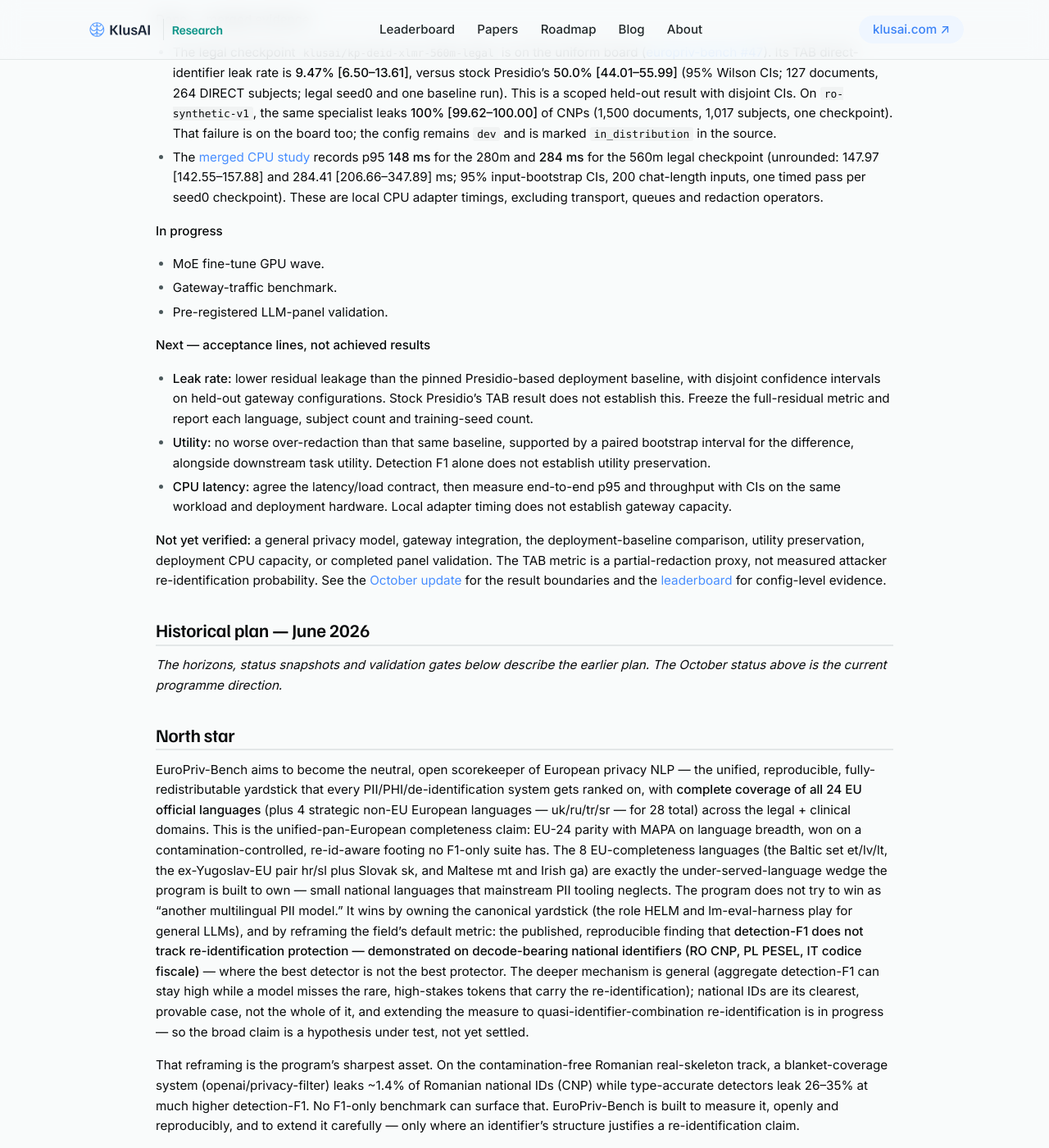
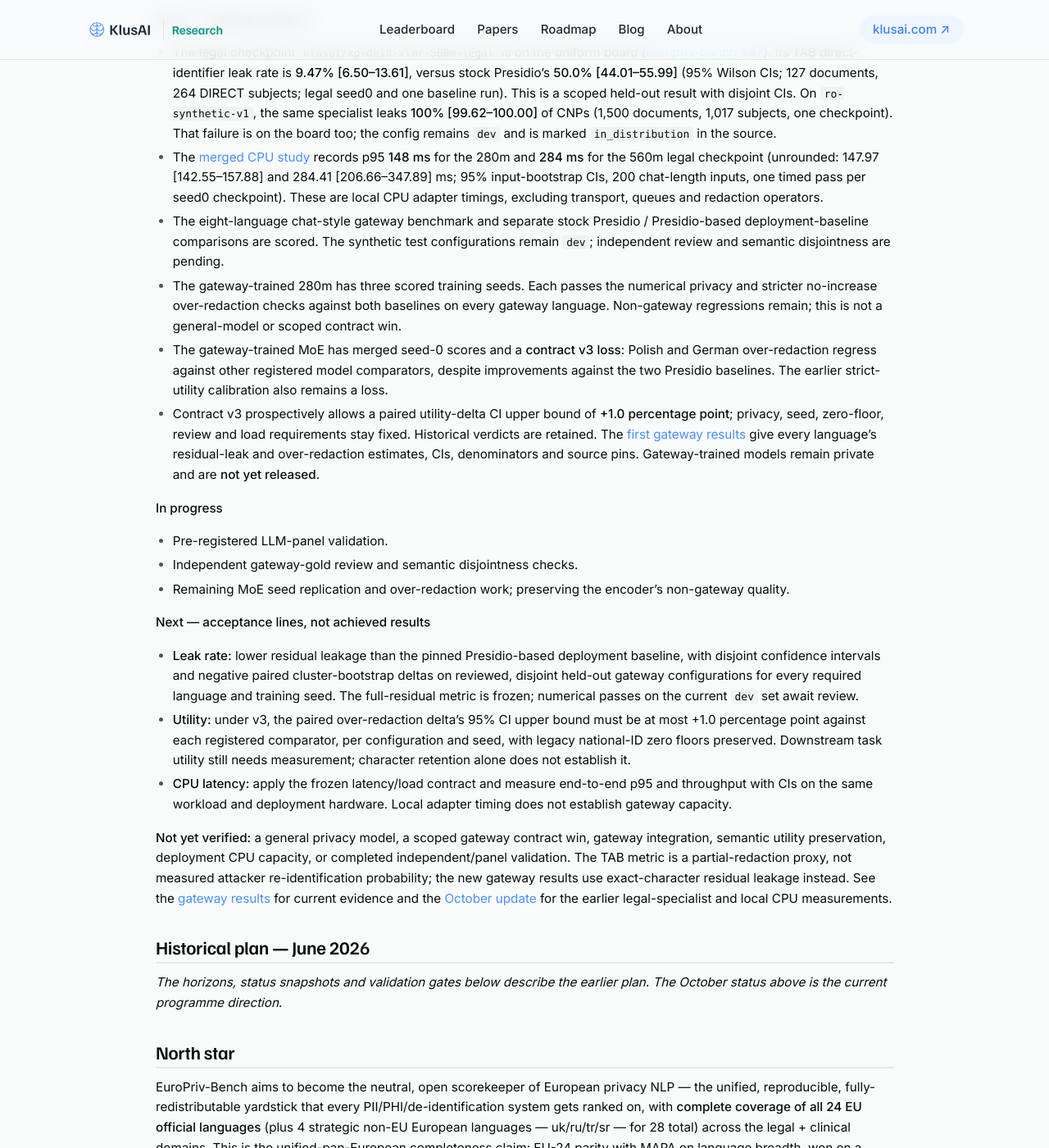
Before and after one commit to klusai/klusai-pages-research, a Jekyll site: the page built from roadmap.md, in a window 1280 px wide and 1400 px high, scrolled down 562 px. Shown: the whole window at 82% size. Built offline with Jekyll 4.4.1, drawn with Linux system fonts in a browser that asks for light colours.

Commit message:
Document first gateway privacy results and limitations (#32)
Co-authored-by: Mihai Nadăș <1038036+mihainadas@users.noreply.github.com>

```diff
--- a/roadmap.md
+++ b/roadmap.md
@@ -33,31 +33,48 @@ validation. Panel validation is still in progress; existing `dev` rows are not p
   (unrounded: 147.97 [142.55–157.88] and 284.41 [206.66–347.89] ms;
   95% input-bootstrap CIs, 200 chat-length inputs, one timed pass per seed0 checkpoint).
   These are local CPU adapter timings, excluding transport, queues and redaction operators.
+- The eight-language chat-style gateway benchmark and separate stock Presidio / Presidio-based
+  deployment-baseline comparisons are scored. The synthetic test configurations remain **`dev`**;
+  independent review and semantic disjointness are pending.
+- The gateway-trained 280m has three scored training seeds. Each passes the numerical privacy
+  and stricter no-increase over-redaction checks against both baselines on every gateway language.
+  Non-gateway regressions remain; this is not a general-model or scoped contract win.
+- The gateway-trained MoE has merged seed-0 scores and a **contract v3 loss**: Polish and German
+  over-redaction regress against other registered model comparators, despite improvements against
+  the two Presidio baselines. The earlier strict-utility calibration also remains a loss.
+- Contract v3 prospectively allows a paired utility-delta CI upper bound of **+1.0 percentage point**;
+  privacy, seed, zero-floor, review and load requirements stay fixed. Historical verdicts are retained.
+  The [first gateway results](/results/models/2026/10/11/privacy-on-gateway-traffic-first-results.html)
+  give every language's residual-leak and over-redaction estimates, CIs, denominators and source pins.
+  Gateway-trained models remain private and are **not yet released**.
 
 **In progress**
 
-- MoE fine-tune GPU wave.
-- Gateway-traffic benchmark.
 - Pre-registered LLM-panel validation.
+- Independent gateway-gold review and semantic disjointness checks.
+- Remaining MoE seed replication and over-redaction work; preserving the encoder's non-gateway quality.
 
 **Next — acceptance lines, not achieved results**
 
 - **Leak rate:** lower residual leakage than the pinned Presidio-based deployment baseline,
-  with disjoint confidence intervals on held-out gateway configurations. Stock Presidio's
-  TAB result does not establish this. Freeze the full-residual metric and report each
-  language, subject count and training-seed count.
-- **Utility:** no worse over-redaction than that same baseline, supported by a paired
-  bootstrap interval for the difference, alongside downstream task utility. Detection F1
-  alone does not establish utility preservation.
-- **CPU latency:** agree the latency/load contract, then measure end-to-end p95 and
+  with disjoint confidence intervals and negative paired cluster-bootstrap deltas on reviewed,
+  disjoint held-out gateway configurations for every required language and training seed.
+  The full-residual metric is frozen; numerical passes on the current `dev` set await review.
+- **Utility:** under v3, the paired over-redaction delta's 95% CI upper bound must be at most
+  +1.0 percentage point against each registered comparator, per configuration and seed, with
+  legacy national-ID zero floors preserved. Downstream task utility still needs measurement;
+  character retention alone does not establish it.
+- **CPU latency:** apply the frozen latency/load contract and measure end-to-end p95 and
   throughput with CIs on the same workload and deployment hardware. Local adapter timing
   does not establish gateway capacity.
 
-**Not yet verified:** a general privacy model, gateway integration, the deployment-baseline
-comparison, utility preservation, deployment CPU capacity, or completed panel validation.
+**Not yet verified:** a general privacy model, a scoped gateway contract win, gateway integration,
+semantic utility preservation, deployment CPU capacity, or completed independent/panel validation.
 The TAB metric is a partial-redaction proxy, not measured attacker re-identification
-probability. See the [October update](/results/models/2026/10/11/october-update.html)
-for the result boundaries and the [leaderboard](/leaderboard/) for config-level evidence.
+probability; the new gateway results use exact-character residual leakage instead. See the
+[gateway results](/results/models/2026/10/11/privacy-on-gateway-traffic-first-results.html)
+for current evidence and the [October update](/results/models/2026/10/11/october-update.html)
+for the earlier legal-specialist and local CPU measurements.
 
 ## Historical plan — June 2026
 
```
Also changed, not shown: _posts/2026-10-11-privacy-on-gateway-traffic-first-results.md (added, +193 -0 lines).
